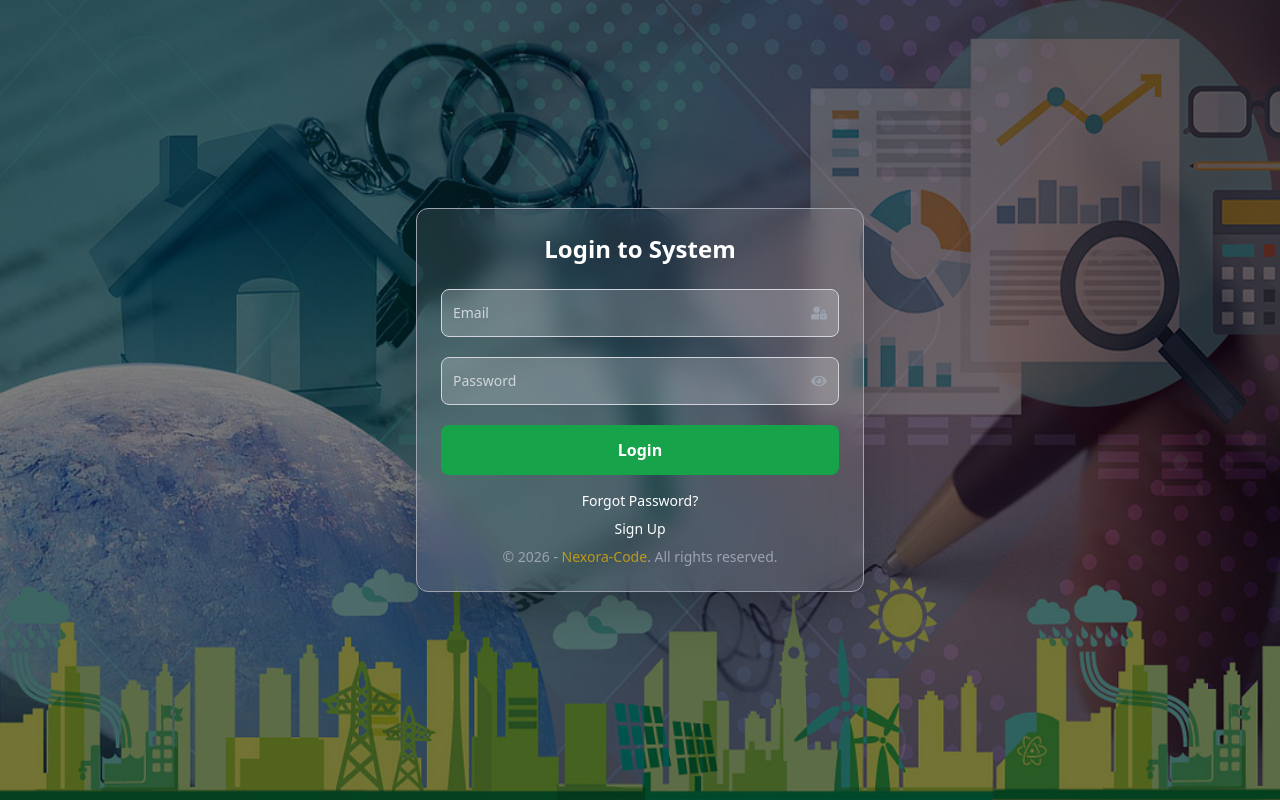
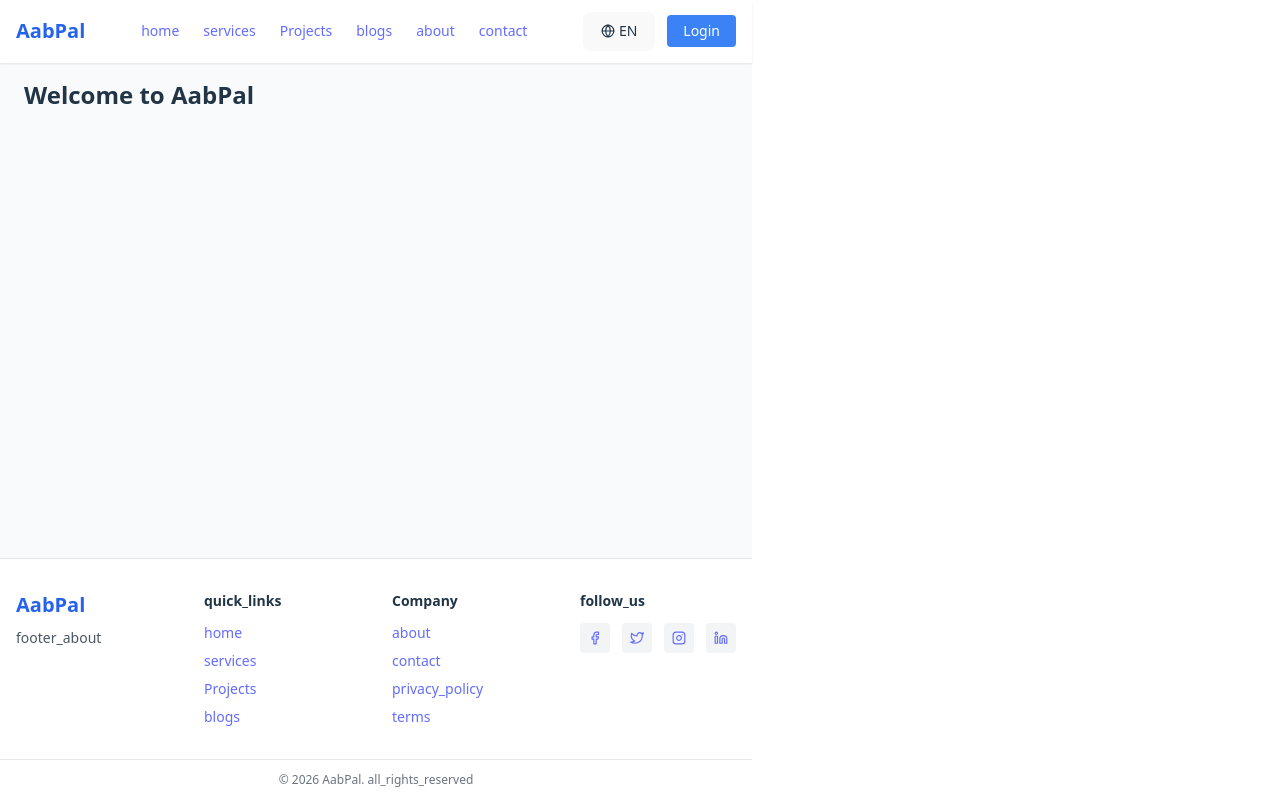
Before and after one commit to farooqahmadahmadi/Aab-Pal-Website, a React (Vite) app in the folder frontend/: page / in a window 1280 px wide. Built offline with nearby package versions, Linux system fonts and the light colour scheme.

Commit message:
Public Navbar, Footer,Laoyt, Home created and Index Updated

```diff
--- /dev/null
+++ b/frontend/src/components/Public/Footer.jsx
@@ -0,0 +1,108 @@
+import { Link } from "react-router-dom";
+import { FiFacebook, FiTwitter, FiInstagram, FiLinkedin } from "react-icons/fi";
+import { useTranslation } from "react-i18next";
+
+export default function Footer() {
+  const { t, i18n } = useTranslation();
+
+  const isRTL = ["fa", "ps"].includes(i18n.language);
+
+  return (
+    <footer className="bg-white border-t mt-10">
+      <div className="max-w-7xl mx-auto px-4 py-8 grid gap-8 md:grid-cols-4 text-sm">
+        {/* ================= LOGO & ABOUT ================= */}
+        <div>
+          <h2 className="text-xl font-bold text-blue-600 mb-2">AabPal</h2>
+          <p className="text-gray-600 leading-relaxed">
+            {t("footer_about") ||
+              "Smart water management solutions for modern businesses."}
+          </p>
+        </div>
+
+        {/* ================= QUICK LINKS ================= */}
+        <div>
+          <h3 className="font-semibold mb-3">
+            {t("quick_links") || "Quick Links"}
+          </h3>
+          <ul className="space-y-2 text-gray-600">
+            <li>
+              <Link to="/" className="hover:text-blue-600">
+                {t("home")}
+              </Link>
+            </li>
+            <li>
+              <Link to="/services" className="hover:text-blue-600">
+                {t("services")}
+              </Link>
+            </li>
+            <li>
+              <Link to="/projects" className="hover:text-blue-600">
+                {t("projects")}
+              </Link>
+            </li>
+            <li>
+              <Link to="/blogs" className="hover:text-blue-600">
+                {t("blogs")}
+              </Link>
+            </li>
+          </ul>
+        </div>
+
+        {/* ================= COMPANY ================= */}
+        <div>
+          <h3 className="font-semibold mb-3">{t("company") || "Company"}</h3>
+          <ul className="space-y-2 text-gray-600">
+            <li>
+              <Link to="/about" className="hover:text-blue-600">
+                {t("about")}
+              </Link>
+            </li>
+            <li>
+              <Link to="/contact" className="hover:text-blue-600">
+                {t("contact")}
+              </Link>
+            </li>
+            <li>
+              <Link to="/privacy" className="hover:text-blue-600">
+                {t("privacy_policy")}
+              </Link>
+            </li>
+            <li>
+              <Link to="/terms" className="hover:text-blue-600">
+                {t("terms")}
+              </Link>
+            </li>
+          </ul>
+        </div>
+
+        {/* ================= SOCIAL ================= */}
+        <div>
+          <h3 className="font-semibold mb-3">
+            {t("follow_us") || "Follow Us"}
+          </h3>
+
+          <div className={`flex gap-3 ${isRTL ? "justify-start" : ""}`}>
+            <a href="#" className="p-2 bg-gray-100 rounded hover:bg-blue-100">
+              <FiFacebook />
+            </a>
+            <a href="#" className="p-2 bg-gray-100 rounded hover:bg-blue-100">
+              <FiTwitter />
+            </a>
+            <a href="#" className="p-2 bg-gray-100 rounded hover:bg-blue-100">
+              <FiInstagram />
+            </a>
+            <a href="#" className="p-2 bg-gray-100 rounded hover:bg-blue-100">
+              <FiLinkedin />
+            </a>
+          </div>
+        </div>
+      </div>
+
+      {/* ================= BOTTOM ================= */}
+      <div className="border-t text-center py-3 text-xs text-gray-500">
+        © {new Date().getFullYear()} AabPal.{" "}
+        {t("all_rights_reserved") || "All rights reserved."}
+      </div>
+    </footer>
+  );
+}
--- /dev/null
+++ b/frontend/src/components/Public/Navbar.jsx
@@ -0,0 +1,131 @@
+import { useState } from "react";
+import { Link } from "react-router-dom";
+import { FiMenu, FiX, FiGlobe } from "react-icons/fi";
+import { useTranslation } from "react-i18next";
+
+export default function PublicNavbar() {
+  const { i18n, t } = useTranslation();
+  const [menuOpen, setMenuOpen] = useState(false);
+  const [langOpen, setLangOpen] = useState(false);
+
+  const isRTL = ["fa", "ps"].includes(i18n.language);
+
+  const changeLanguage = (lng) => {
+    i18n.changeLanguage(lng);
+    localStorage.setItem("lang", lng);
+
+    document.documentElement.dir = ["fa", "ps"].includes(lng) ? "rtl" : "ltr";
+
+    setLangOpen(false);
+  };
+
+  return (
+    <nav className="w-full bg-white shadow-sm">
+      <div className="max-w-7xl mx-auto px-4 py-3 flex justify-between items-center">
+        {/* ================= LOGO ================= */}
+        <Link to="/" className="text-xl font-bold text-blue-600">
+          AabPal
+        </Link>
+
+        {/* ================= DESKTOP MENU ================= */}
+        <div className="hidden md:flex items-center gap-6 text-sm font-medium">
+          <Link to="/" className="hover:text-blue-600">
+            {t("home")}
+          </Link>
+          <Link to="/services" className="hover:text-blue-600">
+            {t("services")}
+          </Link>
+          <Link to="/projects" className="hover:text-blue-600">
+            {t("projects")}
+          </Link>
+          <Link to="/blogs" className="hover:text-blue-600">
+            {t("blogs")}
+          </Link>
+          <Link to="/about" className="hover:text-blue-600">
+            {t("about")}
+          </Link>
+          <Link to="/contact" className="hover:text-blue-600">
+            {t("contact")}
+          </Link>
+        </div>
+
+        {/* ================= RIGHT SIDE ================= */}
+        <div className="flex items-center gap-3">
+          {/* LANGUAGE */}
+          <div className="relative">
+            <button
+              onClick={() => setLangOpen(!langOpen)}
+              className="flex items-center gap-1 text-sm hover:text-blue-600"
+            >
+              <FiGlobe />
+              {i18n.language.toUpperCase()}
+            </button>
+
+            {langOpen && (
+              <div
+                className={`absolute mt-2 w-28 bg-white shadow rounded border z-50 ${
+                  isRTL ? "left-0" : "right-0"
+                }`}
+              >
+                {["en", "ps", "fa"].map((lng) => (
+                  <div
+                    key={lng}
+                    onClick={() => changeLanguage(lng)}
+                    className="px-3 py-2 hover:bg-gray-100 cursor-pointer text-sm"
+                  >
+                    {lng.toUpperCase()}
+                  </div>
+                ))}
+              </div>
+            )}
+          </div>
+
+          {/* LOGIN BUTTON */}
+          <Link
+            to="/login"
+            className="hidden sm:block bg-blue-500 hover:bg-blue-600 text-white px-4 py-1.5 rounded text-sm"
+          >
+            {t("login")}
+          </Link>
+
+          {/* MOBILE MENU BUTTON */}
+          <button className="md:hidden" onClick={() => setMenuOpen(!menuOpen)}>
+            {menuOpen ? <FiX size={22} /> : <FiMenu size={22} />}
+          </button>
+        </div>
+      </div>
+
+      {/* ================= MOBILE MENU ================= */}
+      {menuOpen && (
+        <div className="md:hidden bg-white border-t px-4 py-3 space-y-3 text-sm">
+          <Link to="/" onClick={() => setMenuOpen(false)}>
+            {t("home")}
+          </Link>
+          <Link to="/services" onClick={() => setMenuOpen(false)}>
+            {t("services")}
+          </Link>
+          <Link to="/projects" onClick={() => setMenuOpen(false)}>
+            {t("projects")}
+          </Link>
+          <Link to="/blogs" onClick={() => setMenuOpen(false)}>
+            {t("blogs")}
+          </Link>
+          <Link to="/about" onClick={() => setMenuOpen(false)}>
+            {t("about")}
+          </Link>
+          <Link to="/contact" onClick={() => setMenuOpen(false)}>
+            {t("contact")}
+          </Link>
+
+          <Link
+            to="/login"
+            onClick={() => setMenuOpen(false)}
+            className="block bg-blue-500 text-white text-center py-2 rounded"
+          >
+            {t("login")}
+          </Link>
+        </div>
+      )}
+    </nav>
+  );
+}
--- a/frontend/src/layouts/PublicLayout.jsx
+++ b/frontend/src/layouts/PublicLayout.jsx
@@ -0,0 +1,40 @@
+import { useEffect, useState } from "react";
+import { useTranslation } from "react-i18next";
+
+// Components
+import PublicNavbar from "../components/Public/Navbar";
+import Footer from "../components/Public/Footer";
+
+export default function PublicLayout({ children }) {
+  const { i18n } = useTranslation();
+  const [dir, setDir] = useState("ltr");
+
+  useEffect(() => {
+    const currentDir =
+      i18n.language === "fa" || i18n.language === "ps" ? "rtl" : "ltr";
+
+    setDir(currentDir);
+    document.documentElement.dir = currentDir;
+  }, [i18n.language]);
+
+  return (
+    <div
+      className={`min-h-screen flex flex-col bg-gray-50 ${
+        dir === "rtl" ? "rtl" : "ltr"
+      }`}
+    >
+      {/* ===== NAVBAR ===== */}
+      <header className="sticky top-0 z-50 bg-white shadow-sm print:hidden">
+        <PublicNavbar />
+      </header>
+
+      {/* ===== MAIN ===== */}
+      <main className="flex-1 w-full max-w-7xl mx-auto px-4 sm:px-6 py-4">
+        {children}
+      </main>
+
+      {/* ===== FOOTER ===== */}
+      <Footer />
+    </div>
+  );
+}
--- /dev/null
+++ b/frontend/src/pages/public/HomePage.jsx
@@ -0,0 +1,7 @@
+export default function HomePage() {
+  return (
+    <div>
+      <h1 className="text-2xl font-bold">Welcome to AabPal</h1>
+    </div>
+  );
+}
--- a/frontend/src/routes/index.jsx
+++ b/frontend/src/routes/index.jsx
@@ -6,17 +6,29 @@ import ProtectedRoute from "../components/ProtectedRoute";
 
 // Layouts
 import AdminLayout from "../layouts/AdminLayout";
+import PublicLayout from "../layouts/PublicLayout";
 
 // Pages
 import WebsiteLanguageList from "../pages/admin/websiteLanguage/WebsiteLanguageList";
+import HomePage from "../pages/public/HomePage";
 
 export default function AppRoutes() {
   return (
     <BrowserRouter>
       <Routes>
 
+        {/* ================= PUBLIC ================= */}
+        <Route
+          path="/"
+          element={
+            <PublicLayout>
+              <HomePage />
+            </PublicLayout>
+          }
+        />
+
         {/* ================= AUTH ================= */}
-        <Route path="/" element={<Login />} />
+        <Route path="/login" element={<Login />} />
 
         {/* ================= ADMIN ================= */}
         <Route
```
